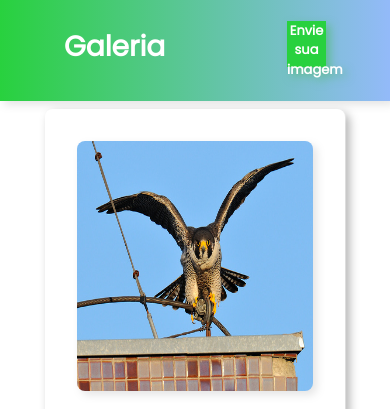
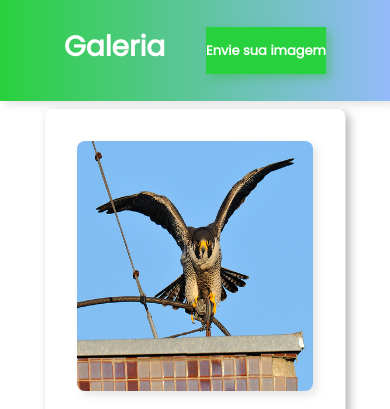
Before and after one commit to tiburci0/projeto-galeria, a PHP site: page /Galeria/ in a window 390 px wide. Shown: the top 409 px of the page. Run offline with PHP 8.4, Linux system fonts and the light colour scheme; data comes from the database, SQL or seed files in the repository; some libraries are stand-ins or nearby versions.

Commit message:
Update main.css

```diff
--- a/css/main.css
+++ b/css/main.css
@@ -140,3 +140,9 @@ footer{
     background: rgb(40, 51, 206);
     color: wheat;
 }
+
+@media (max-width: 608px){
+    a button{
+         width: 120px;
+     }
+ }
```
